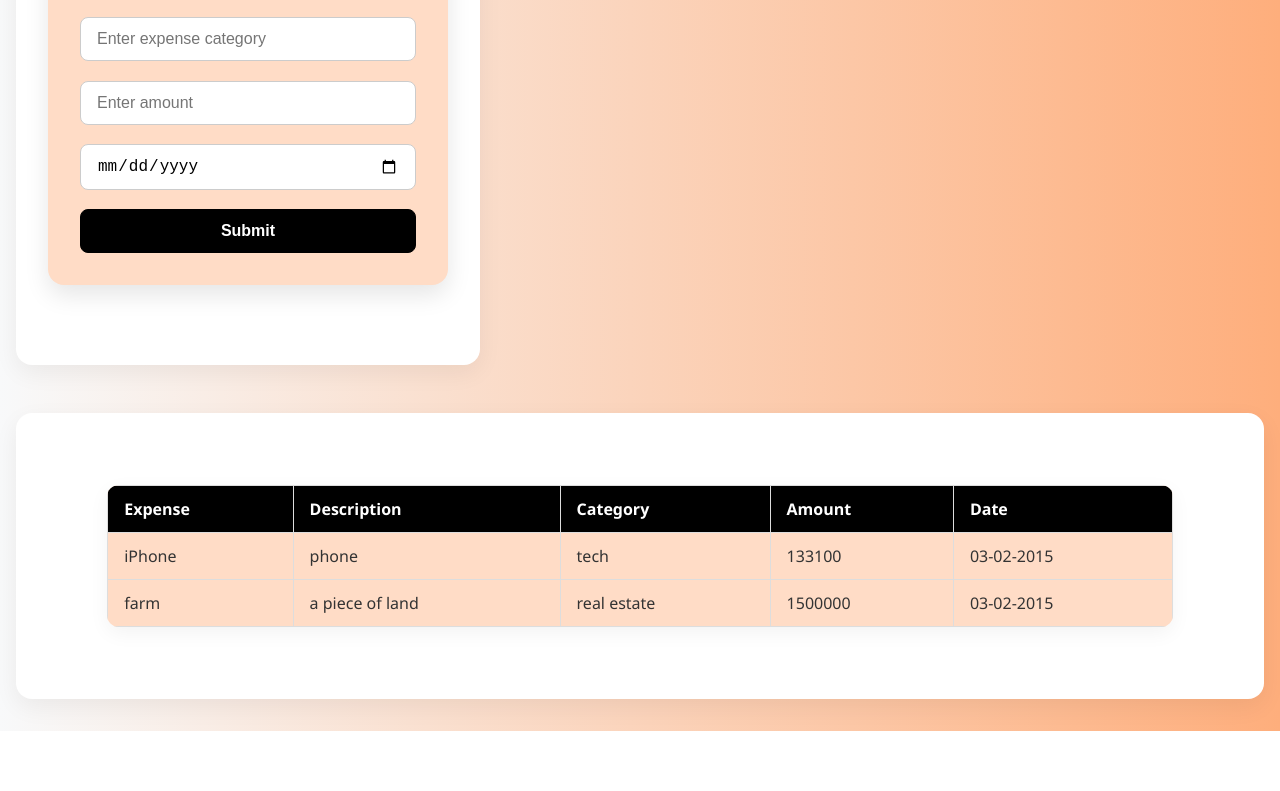
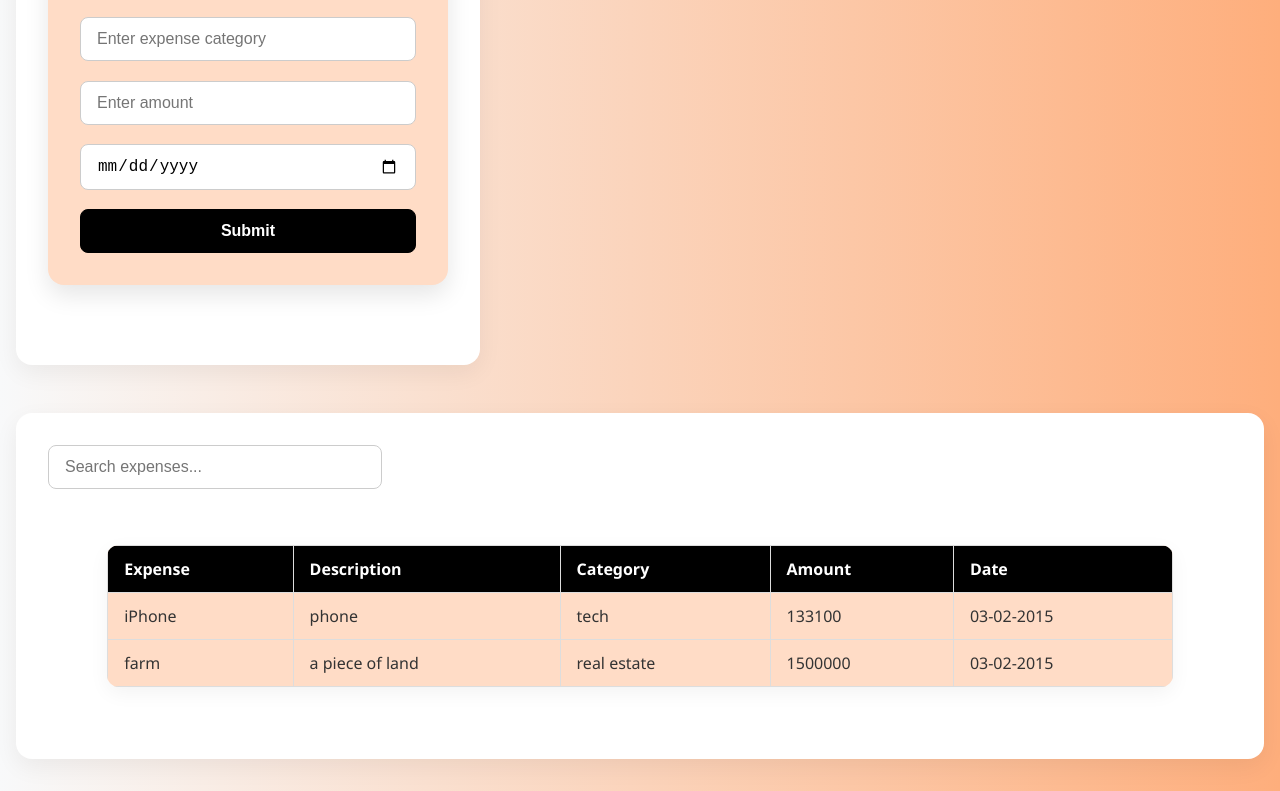
Before and after one commit to vasileiosInnovs/expense-tracker, a React (Create React App) app: page / in a window 1280 px wide. Shown: the part 634-1425 px from the top of the page. Before the commit the page ends 1365 px from the top, so only its background shows below. Built offline with nearby package versions, Linux system fonts and the light colour scheme.

Commit message:
Comment out logo import

```diff
--- a/src/App.js
+++ b/src/App.js
@@ -1,4 +1,4 @@
-import logo from './logo.svg';
+/* import logo from './logo.svg'; */
 import './App.css';
 import Table from './Table';
 import AddExpense from './AddExpense';
--- a/src/Table.css
+++ b/src/Table.css
@@ -30,6 +30,24 @@
     background-color: #fecaaa;
   }
 
+  .search-bar {
+    width: 100%;
+    max-width: 300px;
+    margin-bottom: 1rem;
+    padding: 0.75rem 1rem;
+    font-size: 1rem;
+    border-radius: 10px;
+    border: 1px solid #ccc;
+    outline: none;
+    transition: 0.2s ease;
+  }
+
+  .search-bar:focus {
+    border-color: #007bff;
+    box-shadow: 0 0 0 3px rgba(0, 123, 255, 0.15);
+  }
+
+
   @media (max-width: 600px) {
     .custom-table th,
     .custom-table td {
--- a/src/Table.js
+++ b/src/Table.js
@@ -1,12 +1,33 @@
-import React from 'react';
+import React, { useState, useMemo } from "react";
 import './Table.css'
 
-function Table({ rows }){
-    const newId = rows.map(row => ({
-        id: crypto.randomUUID()
-    }))
+function Table({ rows }) {
+  const [searchTerm, setSearchTerm] = useState("");
+
+  const rowsWithId = useMemo(() => {
+    return rows.map((row) => ({
+      ...row,
+      id: crypto.randomUUID(),
+    }));
+  }, [rows]);
+
+  const filteredRows = rowsWithId.filter((row) =>
+    Object.values(row)
+      .join(" ")
+      .toLowerCase()
+      .includes(searchTerm.toLowerCase())
+  );
 
   return (
+    <div>
+      <input
+        type="text"
+        placeholder="Search expenses..."
+        className="form-input search-bar"
+        value={searchTerm}
+        onChange={(e) => setSearchTerm(e.target.value)}
+      />
+
       <table className="table-container custom-table">
         <thead>
           <tr>
@@ -18,19 +39,19 @@ function Table({ rows }){
           </tr>
         </thead>
         <tbody>
-                {rows.map((row) => {
-                    return ( <tr key={row.newId} >
+          {filteredRows.map((row) => (
+            <tr key={row.id}>
               <td>{row.expense}</td>
               <td>{row.description}</td>
               <td>{row.category}</td>
               <td>{row.amount}</td>
               <td>{row.date}</td>
-                        </tr>)
-                })}
+            </tr>
+          ))}
         </tbody>
-
       </table>
-    )
+    </div>
+  );
 }
 
 export default Table;
```
Lines whose indentation alone changed are shown as unchanged.
